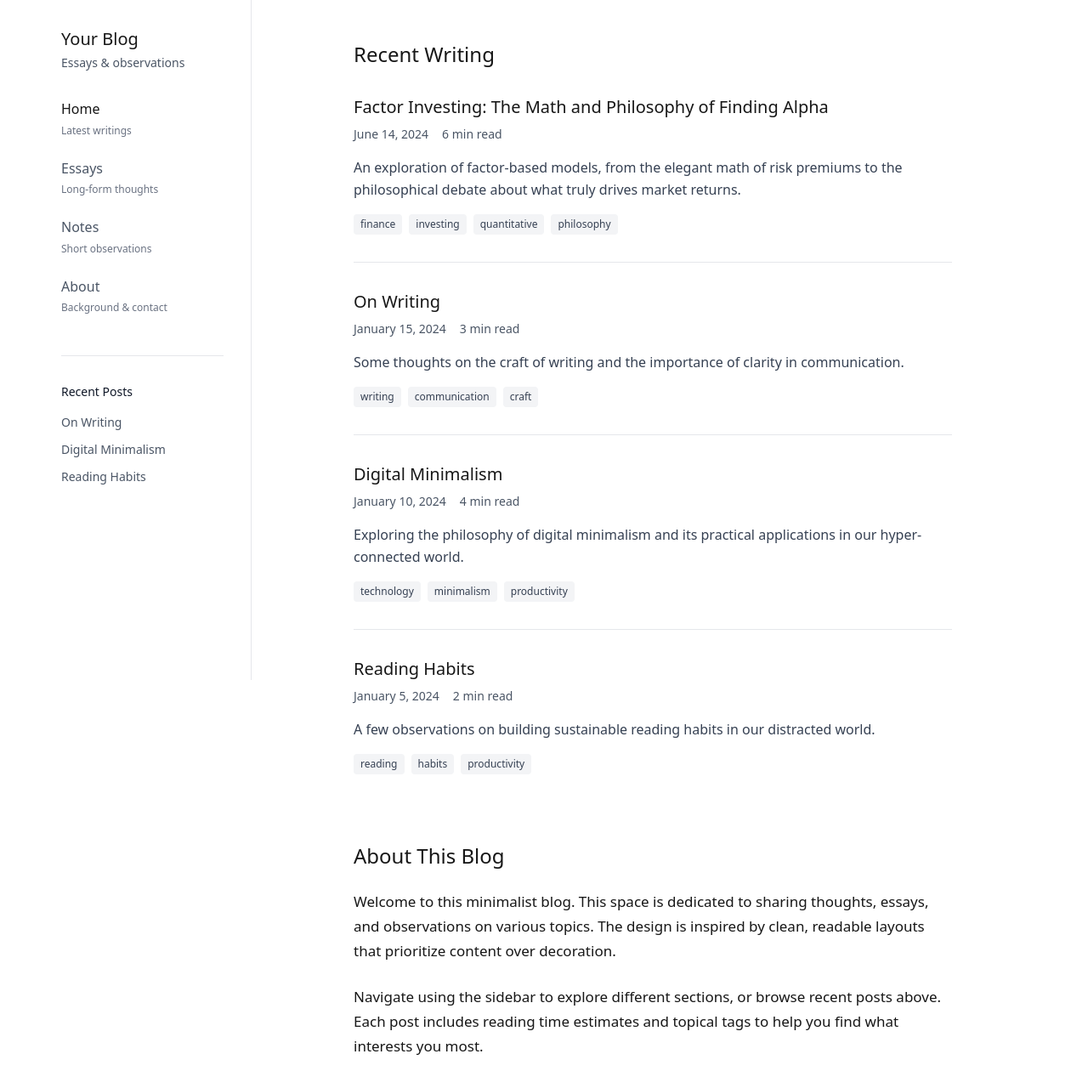
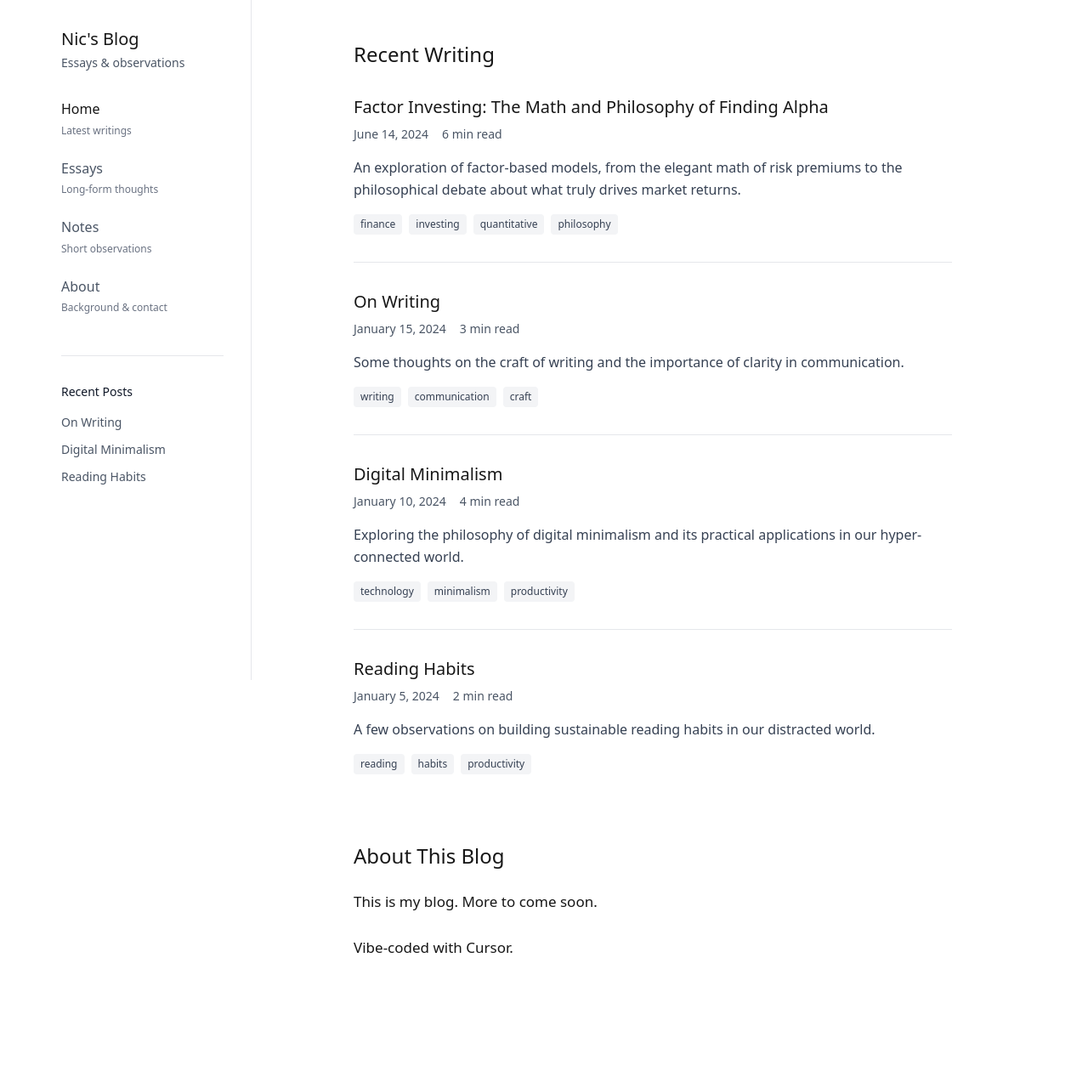
Before and after one commit to niwz/nicblog, a Next.js app: page / in a window 1280 px wide. Shown: the top 1280 px of the page at 85% size. After the commit the page ends 1204 px from the top, so only its background shows below. Built offline with nearby package versions, Linux system fonts and the light colour scheme.

Commit message:
update about section

```diff
--- a/src/components/Layout.tsx
+++ b/src/components/Layout.tsx
@@ -39,7 +39,7 @@ export default function Layout({ children, title, showSidebar = true }: LayoutPr
             <div className="p-8">
               <Link href="/" className="block mb-8">
                 <h1 className="text-xl font-medium text-foreground hover:text-gray-600 dark:hover:text-gray-300 transition-colors">
-                  Your Blog
+                  Nic's Blog
                 </h1>
                 <p className="text-sm text-gray-600 dark:text-gray-400 mt-1">
                   Essays & observations
--- a/src/pages/index.tsx
+++ b/src/pages/index.tsx
@@ -80,14 +80,10 @@ export default function Home({ posts = [] }: HomeProps) {
           </h2>
           <div className="prose-content">
             <p>
-              Welcome to this minimalist blog. This space is dedicated to sharing thoughts,
-              essays, and observations on various topics. The design is inspired by clean,
-              readable layouts that prioritize content over decoration.
+              This is my blog. More to come soon.
             </p>
             <p>
-              Navigate using the sidebar to explore different sections, or browse recent
-              posts above. Each post includes reading time estimates and topical tags
-              to help you find what interests you most.
+              Vibe-coded with Cursor.
             </p>
           </div>
         </section>
```
